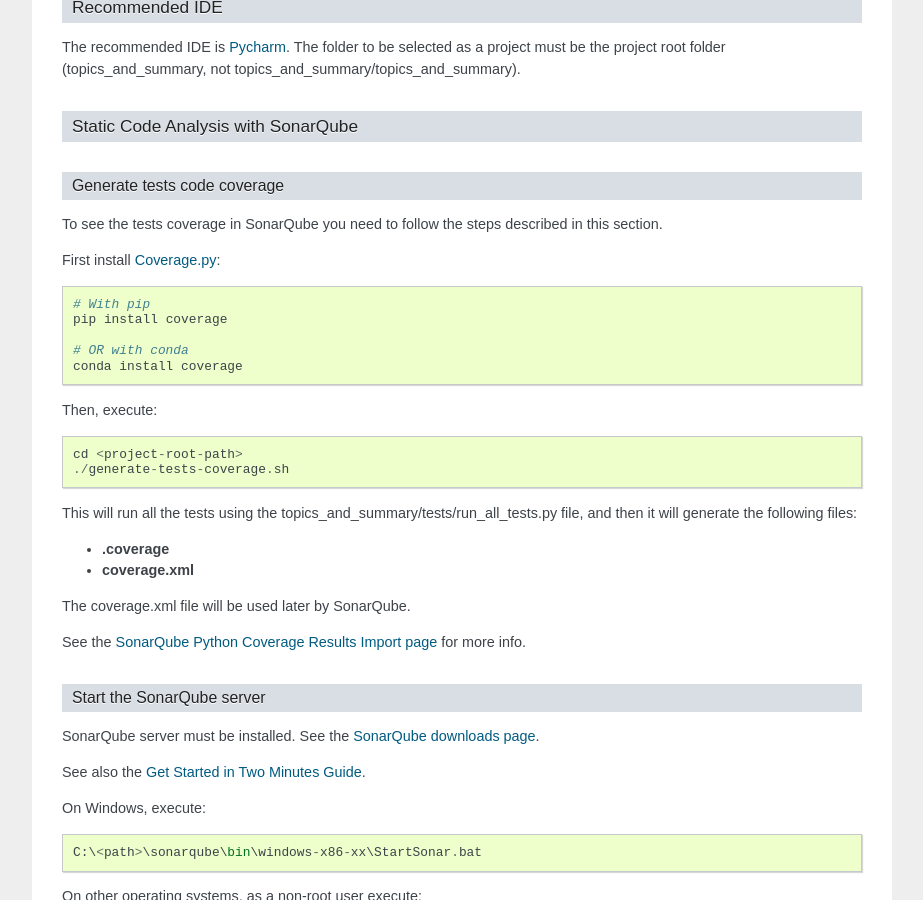
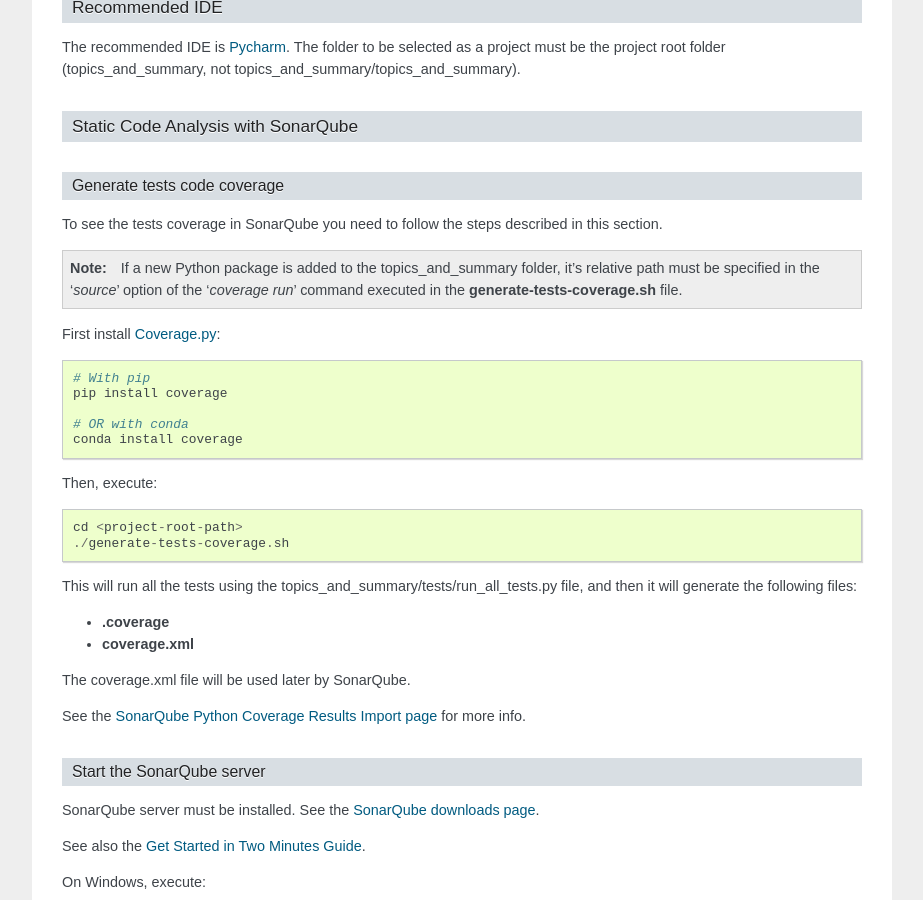
Before and after one commit to CarlosSanabriaM/topics_and_summary, a Sphinx documentation site: the page built from topics_and_summary/docs/source/development/api.rst, in a window 1280 px wide and 900 px high, scrolled down 6260 px. Shown: the whole window, without its empty margins (198-1121 px from the left). Built offline with Sphinx 7.4.7, drawn with Linux system fonts in a browser that asks for light colours.

Commit message:
Added comments to the generate-tests-coverage.sh and note in Development: API.
The note is about adding new Python packages to the generate-tests-coverage.sh file.

```diff
--- a/topics_and_summary/docs/source/development/api.rst
+++ b/topics_and_summary/docs/source/development/api.rst
@@ -332,6 +332,10 @@
 
 To see the tests coverage in SonarQube you need to follow the steps described in this section.
 
+
+.. note:: If a new Python package is added to the topics_and_summary folder, it's relative path must be specified
+   in the '*source*' option of the '*coverage run*' command executed in the **generate-tests-coverage.sh** file.
+
 First install `Coverage.py <https://coverage.readthedocs.io/en/latest/>`__:
 
 ::
```
Also changed, not shown: 1 other file.
